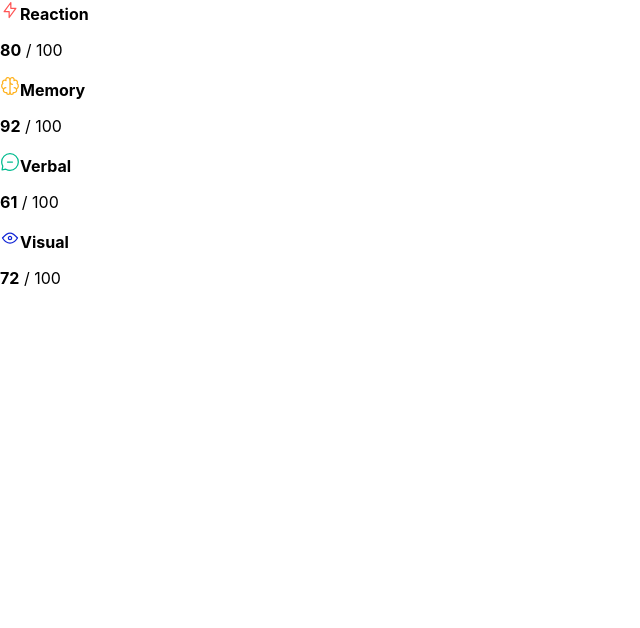
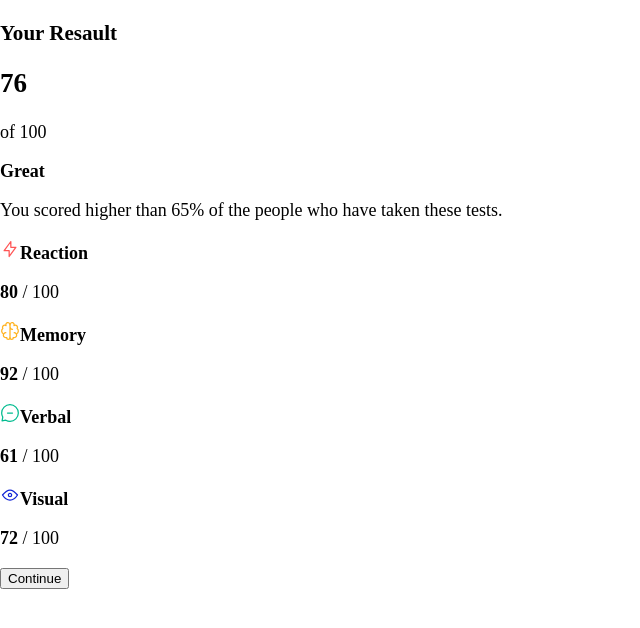
Before and after one commit to sepehr-amooei/results-summary-component, a React (Create React App) app: page / in a window 1280 px wide. Shown: the top 628 px of the page, without its empty margins (0-640 px from the left). Built offline with nearby package versions, Linux system fonts and the light colour scheme.

Commit message:
adding html tags for card

```diff
--- a/src/App.js
+++ b/src/App.js
@@ -2,7 +2,27 @@ import "./App.css";
 import SummaryItems from "./summaryItems";
 
 function App() {
-  return <SummaryItems />;
+  return (
+    <div className="card">
+      <div className="card-container">
+        <section className="resault">
+          <h3>Your Resault</h3>
+          <div className="circle">
+            <h1>76</h1>
+            <p>of 100</p>
+          </div>
+          <b>Great</b>
+          <p className="info">
+            You scored higher than 65% of the people who have taken these tests.
+          </p>
+        </section>
+        <section className="summary">
+          <SummaryItems />
+          <button className="btn">Continue</button>
+        </section>
+      </div>
+    </div>
+  );
 }
 
 export default App;
--- a/src/index.css
+++ b/src/index.css
@@ -1,13 +1,10 @@
 body {
   margin: 0;
-  font-family: -apple-system, BlinkMacSystemFont, 'Segoe UI', 'Roboto', 'Oxygen',
-    'Ubuntu', 'Cantarell', 'Fira Sans', 'Droid Sans', 'Helvetica Neue',
-    sans-serif;
-  -webkit-font-smoothing: antialiased;
-  -moz-osx-font-smoothing: grayscale;
+  font-size: 18px;
+  font-weight: 500, 600, 700;
 }
 
 code {
-  font-family: source-code-pro, Menlo, Monaco, Consolas, 'Courier New',
+  font-family: source-code-pro, Menlo, Monaco, Consolas, "Courier New",
     monospace;
 }
```
